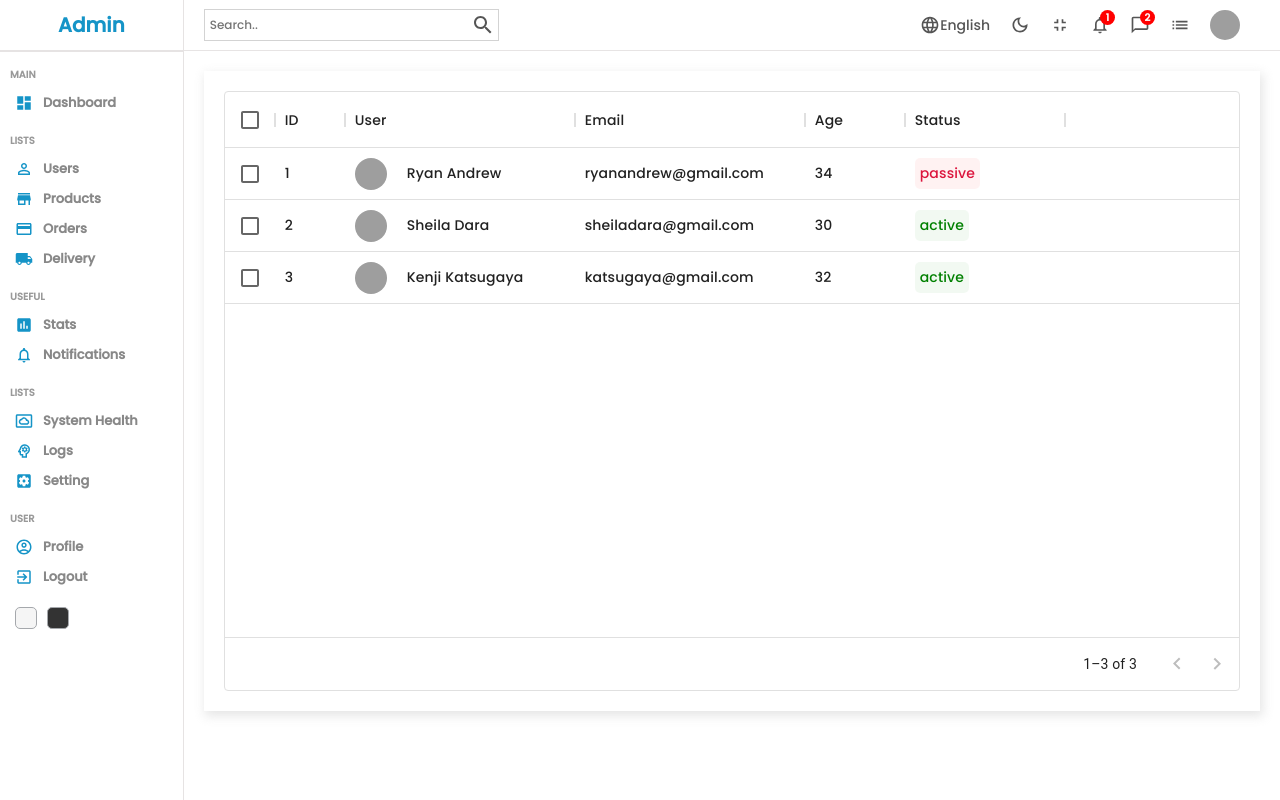
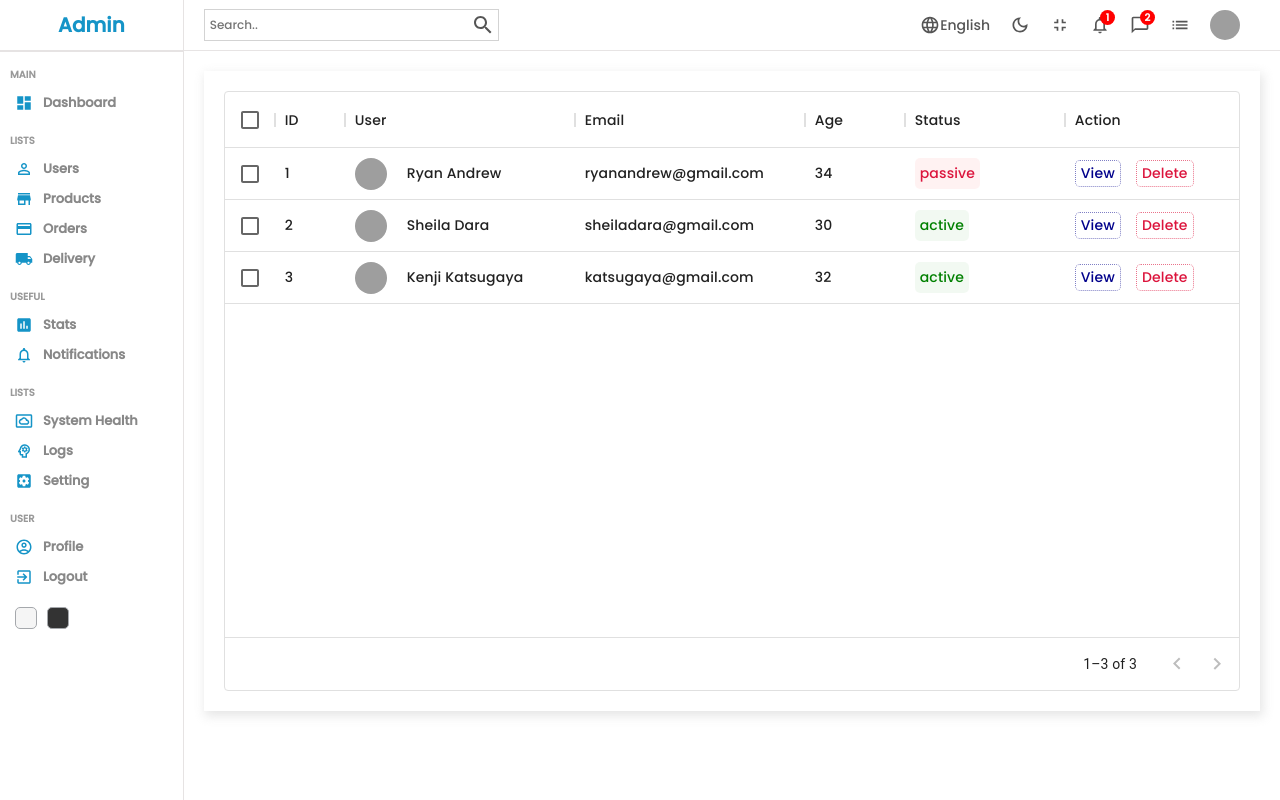
Before and after one commit to rakhaaa/react-dashboard, a React (Create React App) app: page /users in a window 1280 px wide. Built offline with nearby package versions, Linux system fonts and the light colour scheme; grey boxes are pictures that could not be loaded.

Commit message:
finish datatable

```diff
--- a/src/components/datatable/Datatable.jsx
+++ b/src/components/datatable/Datatable.jsx
@@ -3,11 +3,26 @@
 import { userColumns, userRows } from "../../datasource";
 
 const Datatable = () => {
+  const actionColumns = [
+    {
+      field: "action",
+      headerName: "Action",
+      width: 200,
+      renderCell: () => {
+        return (
+          <div className="cellAction">
+            <div className="viewButton">View</div>
+            <div className="deleteButton">Delete</div>
+          </div>
+        )
+      }
+    }
+  ];
   return (
     <div className="datatable">
       <DataGrid
         rows={userRows}
-        columns={userColumns}
+        columns={userColumns.concat(actionColumns)}
         pageSize={5}
         rowsPerPageOptions={[5]}
         checkboxSelection
--- a/src/components/datatable/datatable.scss
+++ b/src/components/datatable/datatable.scss
@@ -35,4 +35,26 @@
       color: crimson;
     }
   }
+
+  .cellAction {
+    display: flex;
+    align-items: center;
+    gap: 15px;
+
+    .viewButton {
+      padding: 2px 5px;
+      border-radius: 5px;
+      color: darkblue;
+      border: 1px dotted rgba(0, 0, 139, 0.5);
+      cursor: pointer;
+    }
+
+    .deleteButton {
+      padding: 2px 5px;
+      border-radius: 5px;
+      color: crimson;
+      border: 1px dotted rgba(220, 20, 60, 0.6);
+      cursor: pointer;
+    }
+  }
 }
--- a/src/components/list/List.jsx
+++ b/src/components/list/List.jsx
@@ -21,7 +21,7 @@
   return (
     <div className="list">
       <TableContainer component={Paper}>
-        <Table aria-label="simple table">
+        <Table sx={{ minWidth: 650 }} aria-label="simple table">
           <TableHead>
             <TableRow>
               <TableCell>Dessert (100g serving)</TableCell>
--- a/src/pages/home/home.scss
+++ b/src/pages/home/home.scss
@@ -21,6 +21,7 @@
       padding: 20px;
       display: flex;
       flex-direction: column;
+      align-items: center;
 
       .listTitle {
         font-weight: 500;
```
